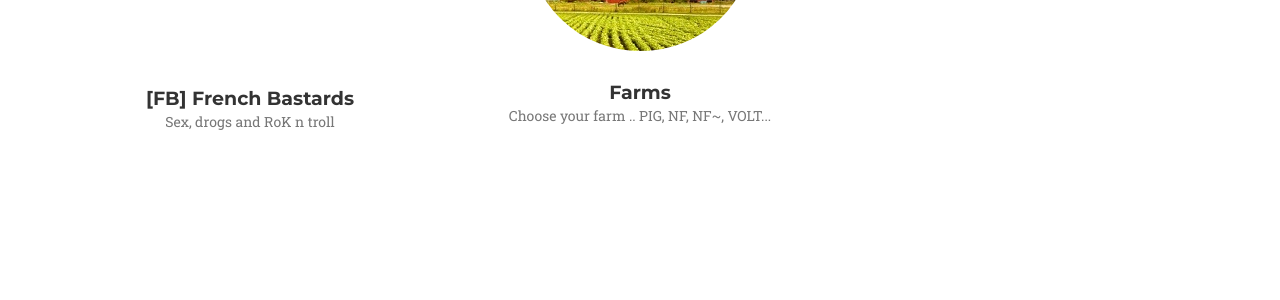
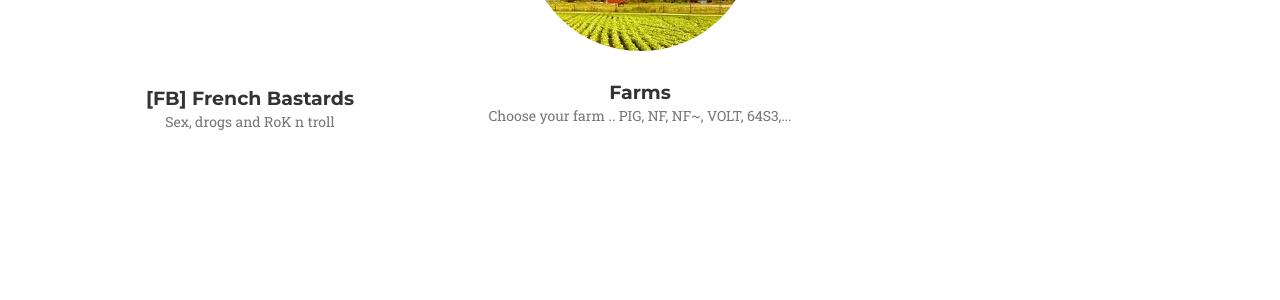
Before and after one commit to lysm-rok/K1164, a Jekyll site: the page built from index.html, in a window 1280 px wide and 900 px high, scrolled down 1528 px. Shown: the part 154-454 px from the top of the window. Built offline with Jekyll 4.4.1, drawn with Linux system fonts in a browser that asks for light colours; some web fonts are replaced.

Commit message:
Update alliances.yml

```diff
--- a/_data/alliances.yml
+++ b/_data/alliances.yml
@@ -16,4 +16,4 @@
 
 - name: "Farms"
   icon: img/alliances/farm.jpg
-  description: "Choose your farm .. PIG, NF, NF~, VOLT... "
+  description: "Choose your farm .. PIG, NF, NF~, VOLT, 64S3,... "
```
